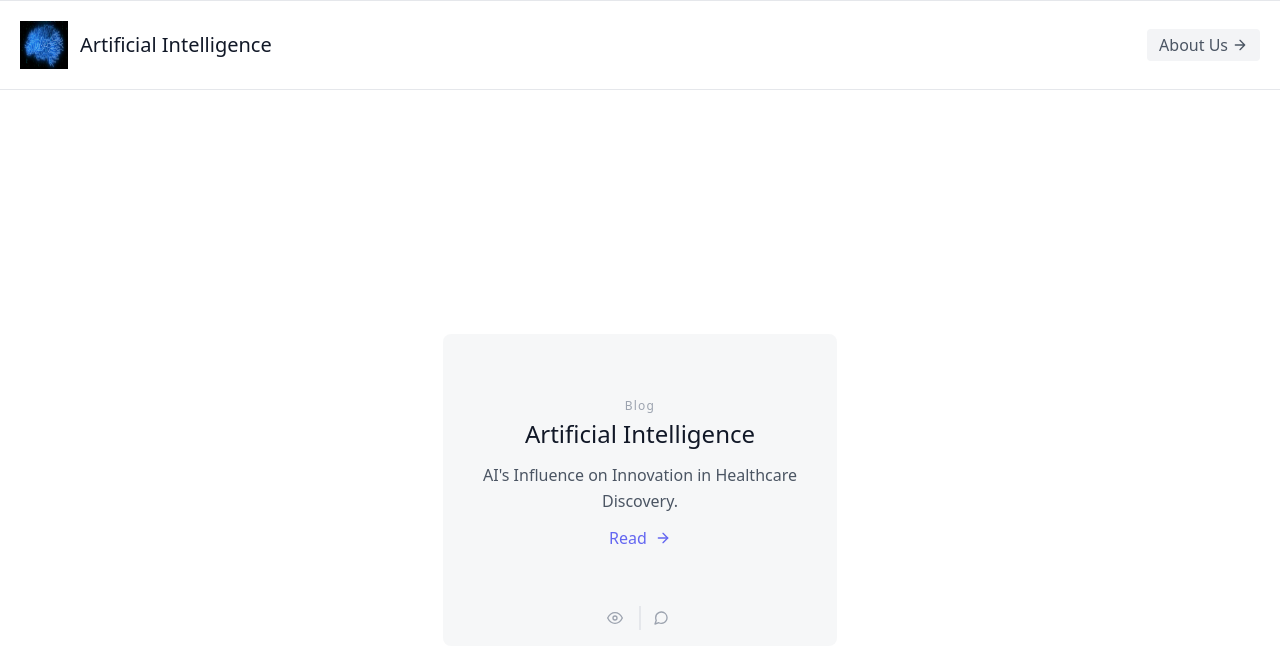
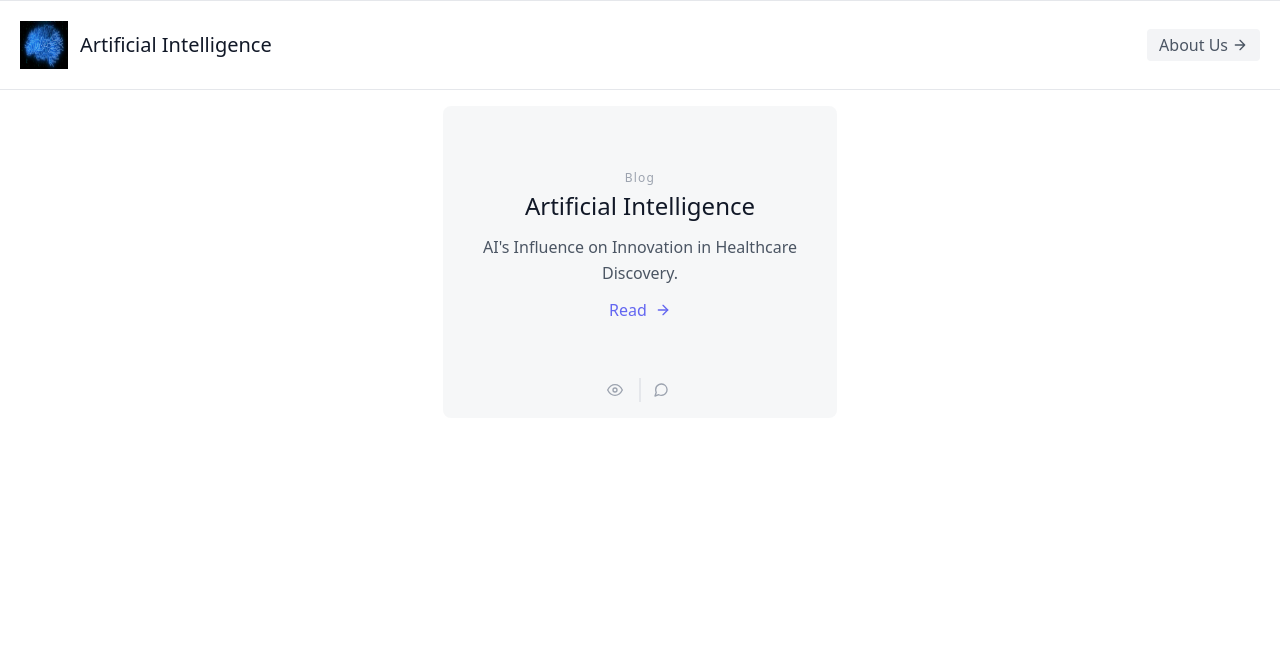
Before and after one commit to madhurbhutada/ai-ha-g5, a plain HTML site: page index.html in a window 1280 px wide. Drawn offline with nearby package versions, Linux system fonts and the light colour scheme.

Commit message:
Make minor changes for a better-looking home page

```diff
--- a/index.html
+++ b/index.html
@@ -29,7 +29,7 @@
     <hr>
 
     <section class="text-gray-600 body-font">
-        <div class="flex justify-center items-center h-screen">
+        <div class="flex justify-center items-center">
           <div class="p-4 lg:w-1/3">
             <div class="h-full bg-gray-100 bg-opacity-75 px-8 pt-16 pb-24 rounded-lg overflow-hidden text-center relative">
               <h2 class="tracking-widest text-xs title-font font-medium text-gray-400 mb-1">Blog</h2>
```
